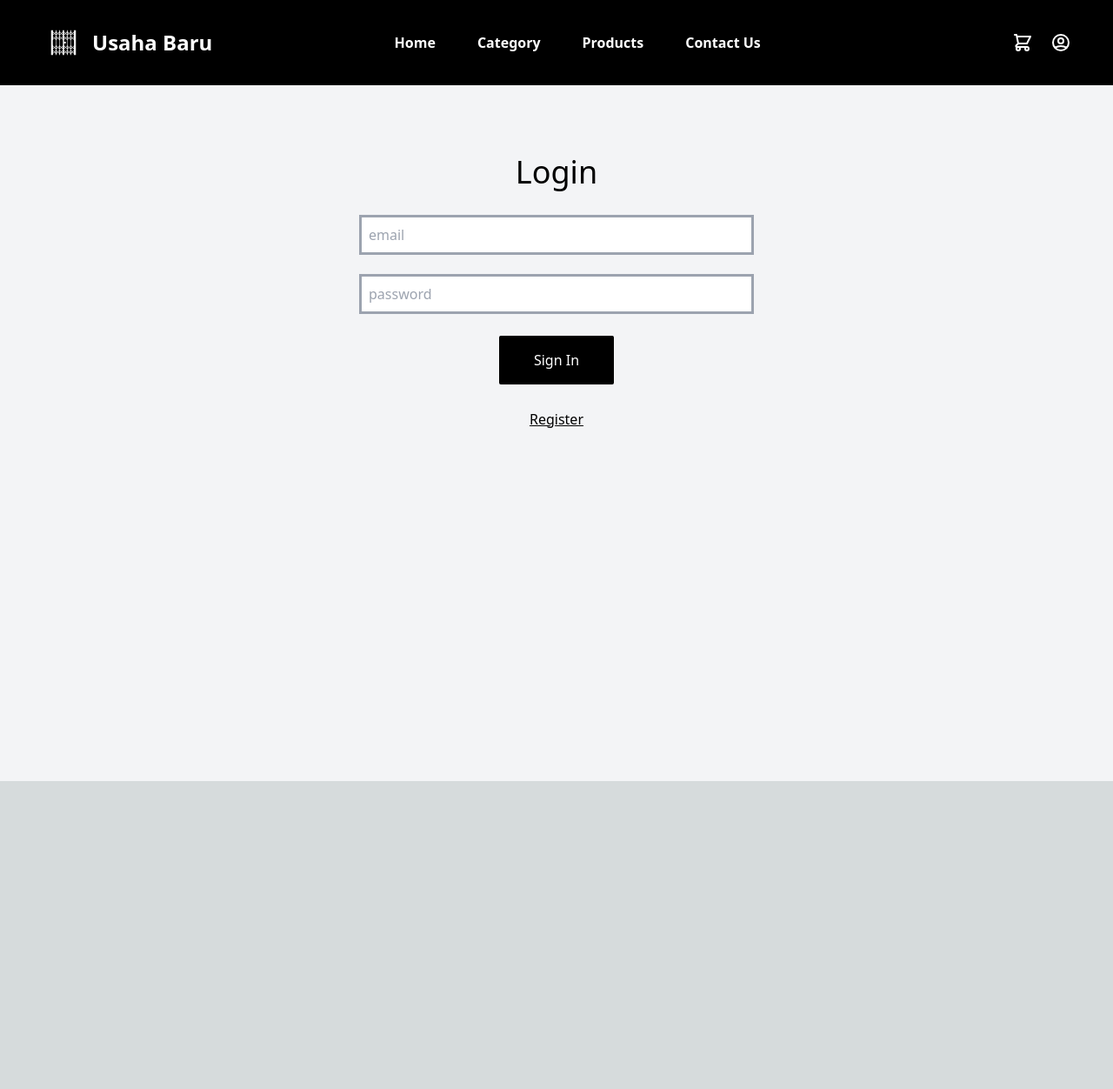
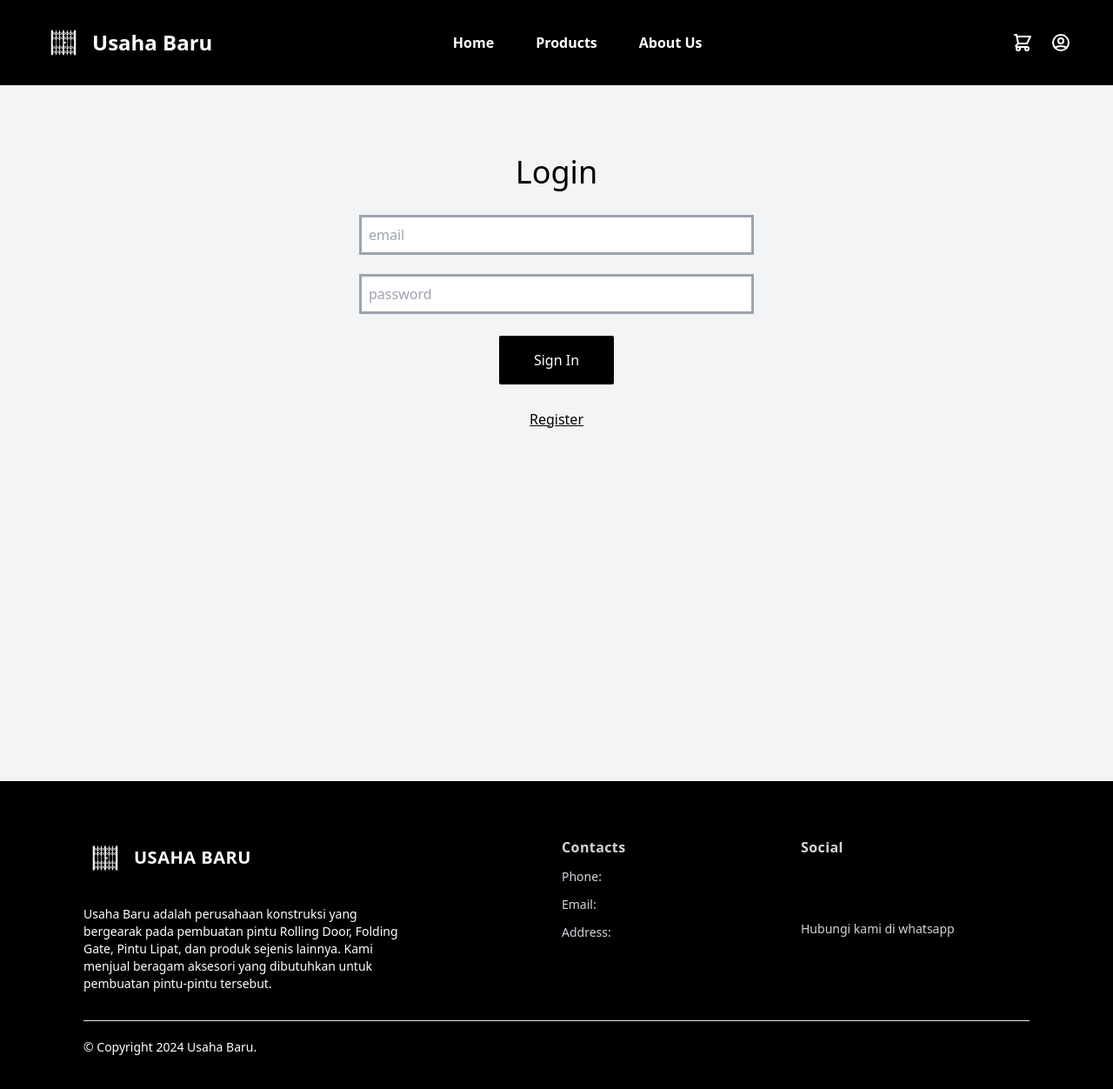
Before and after one commit to vhysxl/Next-Ecommerce, a Next.js app: page /Login in a window 1280 px wide. Shown: the whole page at 87% size. Before the commit the page ends 898 px from the top, so only its background shows below. Built offline with nearby package versions, Linux system fonts and the light colour scheme; no server answers.

Commit message:
added few things

```diff
--- a/pages/Login.jsx
+++ b/pages/Login.jsx
@@ -1,3 +1,4 @@
+import Footer from "./components/Footer"
 import LoginForm from "./components/LoginForm"
 import Navbar from "./components/Navbar"
 
@@ -8,6 +9,11 @@ export default function Login(){
             <Navbar/>
         </header>
             <LoginForm/>
+
+        <footer>
+            <Footer/>
+        </footer>
+
         </>
 
     )
--- a/pages/Product.jsx
+++ b/pages/Product.jsx
@@ -1,5 +1,6 @@
 import Navbar from "./components/Navbar";
 import Catalog from "./components/Catalog";
+import Footer from "./components/Footer";
 
 export default function Product() {
   return (
@@ -10,6 +11,9 @@ export default function Product() {
     <div className="bg-gray-100 p-4">
       <Catalog/>
     </div>
+    <footer>
+      <Footer/>
+    </footer>
     </>
   );
 }
--- a/pages/Register.jsx
+++ b/pages/Register.jsx
@@ -1,3 +1,4 @@
+import Footer from "./components/Footer";
 import Navbar from "./components/Navbar";
 import RegisterForm from "./components/RegisterForm";
 
@@ -8,6 +9,9 @@ export default function Register(){
             <Navbar/>
         </header>
         <RegisterForm/>
+        <footer>
+            <Footer/>
+        </footer>
         </>
 
     )
--- a/pages/components/Catalog.jsx
+++ b/pages/components/Catalog.jsx
@@ -54,7 +54,7 @@ export default function Catalog() {
           <div className="bg-black w-fit p-3 mt-4 mb-2 pt-2">
             <h2 className="text-3xl font-semibold m-4 text-white">{category}</h2>
           </div>
-          <div className="grid grid-cols-1 sm:grid-cols-2 md:grid-cols-3 lg:grid-cols-6 gap-4 pb-10">
+          <div className="grid grid-cols-2 sm:grid-cols-2 md:grid-cols-3 lg:grid-cols-6 gap-4 pb-10">
             {products.map((product) => (
               <div key={product._id} className="bg-white shadow-md rounded-lg">
                 {product.images && product.images.length > 0 && (
--- /dev/null
+++ b/pages/components/Footer.jsx
@@ -0,0 +1,77 @@
+import Image from "next/image";
+import Link from "next/link";
+
+
+export default function Footer() {
+    return (
+        <div className="px-4 pt-16 mx-auto sm:max-w-xl md:max-w-full lg:max-w-screen-xl md:px-24 bg-black">
+        <div className="grid row-gap-6 mb-8 sm:grid-cols-2 md:grid-cols-2 gap-3 lg:grid-cols-4">
+          <div className="sm:col-span-2">
+            <Link href="/" aria-label="Go home" title="Usaha Baru" className="inline-flex items-center">
+              <Image
+                    src="/logo.svg"
+                    alt="Vercel Logo"
+                    className="dark:invert"
+                    width={50}
+                    height={50}
+                    priority
+                  />
+              <span className="ml-2 text-xl font-bold tracking-wide text-white uppercase">Usaha Baru</span>
+            </Link>
+            <div className="mt-6 lg:max-w-sm">
+              <p className="text-sm text-white">
+              Usaha Baru adalah perusahaan konstruksi yang bergearak pada pembuatan pintu Rolling Door, Folding Gate, Pintu Lipat, dan produk sejenis lainnya.
+              Kami menjual beragam aksesori yang dibutuhkan untuk pembuatan pintu-pintu tersebut.
+              </p>
+            </div>
+          </div>
+          <div className="space-y-3 text-sm">
+            <p className="text-base font-bold tracking-wide text-gray-300">Contacts</p>
+            <div className="flex">
+              <p className="mr-1 text-gray-300">Phone:</p>
+              <Link href="tel:850-123-5021" aria-label="Our phone" title="Our phone" className="transition-colors duration-300 text-deep-purple-accent-400 hover:text-deep-purple-800">
+                0852 8233 8904
+              </Link>
+            </div>
+            <div className="flex">
+              <p className="mr-1 text-gray-300">Email:</p>
+              <Link href="mailto:info@lorem.mail" aria-label="Our email" title="Our email" className="transition-colors duration-300 text-deep-purple-accent-400 hover:text-deep-purple-800">
+                UsahaBaru@gmail.com
+              </Link>
+            </div>
+            <div className="flex">
+              <p className="mr-1 text-gray-300">Address:</p>
+              <Link href="https://www.google.com/maps" target="_blank" rel="noopener noreferrer" aria-label="Our address" title="Our address" className="transition-colors duration-300 text-deep-purple-accent-400 hover:text-deep-purple-800">
+                Jl. Ciketin Bayan No 135, Mustika Jaya, Bekasi Timur
+              </Link>
+            </div>
+          </div>
+          <div>
+            <span className="text-base font-bold tracking-wide text-gray-300">Social</span>
+            <div className="mt-4">
+            <Link href="https://wa.me/+62085282338904">
+            <svg
+                    xmlns="http://www.w3.org/2000/svg"
+                    fill="currentColor"
+                    viewBox="0 0 448 512"
+                    class="size-10"
+                    >
+                    <path d="M380.9 97.1C339 55.1 283.2 32 223.9 32c-122.4 0-222 99.6-222 222 0 39.1 10.2 77.3 29.6 111L0 480l117.7-30.9c32.4 17.7 68.9 27 106.1 27h.1c122.3 0 224.1-99.6 224.1-222 0-59.3-25.2-115-67.1-157zm-157 341.6c-33.2 0-65.7-8.9-94-25.7l-6.7-4-69.8 18.3L72 359.2l-4.4-7c-18.5-29.4-28.2-63.3-28.2-98.2 0-101.7 82.8-184.5 184.6-184.5 49.3 0 95.6 19.2 130.4 54.1 34.8 34.9 56.2 81.2 56.1 130.5 0 101.8-84.9 184.6-186.6 184.6zm101.2-138.2c-5.5-2.8-32.8-16.2-37.9-18-5.1-1.9-8.8-2.8-12.5 2.8-3.7 5.6-14.3 18-17.6 21.8-3.2 3.7-6.5 4.2-12 1.4-32.6-16.3-54-29.1-75.5-66-5.7-9.8 5.7-9.1 16.3-30.3 1.8-3.7 .9-6.9-.5-9.7-1.4-2.8-12.5-30.1-17.1-41.2-4.5-10.8-9.1-9.3-12.5-9.5-3.2-.2-6.9-.2-10.6-.2-3.7 0-9.7 1.4-14.8 6.9-5.1 5.6-19.4 19-19.4 46.3 0 27.3 19.9 53.7 22.6 57.4 2.8 3.7 39.1 59.7 94.8 83.8 35.2 15.2 49 16.5 66.6 13.9 10.7-1.6 32.8-13.4 37.4-26.4 4.6-13 4.6-24.1 3.2-26.4-1.3-2.5-5-3.9-10.5-6.6z" />
+            </svg>
+            </Link>
+            </div>
+
+            <p className="mt-4 text-sm text-gray-300">
+              Hubungi kami di whatsapp
+            </p>
+          </div>
+        </div>
+        <div className="flex flex-col-reverse justify-between pt-5 pb-10 border-t lg:flex-row">
+          <p className="text-sm text-white">
+            © Copyright 2024 Usaha Baru.
+          </p>
+
+        </div>
+      </div>
+    );
+  };
--- a/pages/components/LoginForm.jsx
+++ b/pages/components/LoginForm.jsx
@@ -25,7 +25,7 @@ export default function LoginForm() {
 
   return (
     <div className="min-h-screen grid justify-items-center items-baseline pt-20  bg-gray-100 ">
-    <div className="grid gap-5 max-w-md w-full">
+    <div className="grid gap-5 max-w-md w-4/5">
       <label className="text-2xl md:text-4xl pb-3 text-black text-center">Login</label>
       <form onSubmit={handleSubmit} className="grid gap-7">
         <input
--- a/pages/components/Navbar.jsx
+++ b/pages/components/Navbar.jsx
@@ -34,9 +34,8 @@ export default function Navbar() {
               </div>
               <ul className="hidden md:flex pr-20 mx-auto text-center font-semibold font-heading space-x-12">
                 <li><Link className="hover:text-gray-200" href="/">Home</Link></li>
-                <li><Link className="hover:text-gray-200" href="#">Category</Link></li>
                 <li><Link className="hover:text-gray-200" href="/Product">Products</Link></li>
-                <li><Link className="hover:text-gray-200" href="#">Contact Us</Link></li>
+                <li><Link className="hover:text-gray-200" href="/AboutUs">About Us</Link></li>
               </ul>
               <div className="hidden xl:flex lg:flex md:flex items-center space-x-5">
                 <Link className="flex items-center hover:text-gray-200" href="#">
@@ -51,7 +50,7 @@ export default function Navbar() {
                 </Link>
               </div>
               <div className="xl:hidden lg:hidden md:hidden flex items-center">
-                <Link className="mr-6 hover:text-gray-200" href="#">
+                <Link className="mr-6 hover:text-gray-200" href="/Cart">
                   <svg xmlns="http://www.w3.org/2000/svg" className="h-6 w-6" fill="none" viewBox="0 0 24 24" stroke="currentColor">
                     <path strokeLinecap="round" strokeLinejoin="round" strokeWidth="2" d="M3 3h2l.4 2M7 13h10l4-8H5.4M7 13L5.4 5M7 13l-2.293 2.293c-.63.63-.184 1.707.707 1.707H17m0 0a2 2 0 100 4 2 2 0 000-4zm-8 2a2 2 0 11-4 0 2 2 0 014 0z" />
                   </svg>
@@ -61,7 +60,7 @@ export default function Navbar() {
                     <path strokeLinecap="round" strokeLinejoin="round" strokeWidth="2" d="M4 6h16M4 12h16M4 18h16" />
                   </svg>
                 </Link>
-                <Link className="flex items-center mr-6 hover:text-gray-200" href="#">
+                <Link className="flex items-center mr-6 hover:text-gray-200" href="/Login">
                   <svg xmlns="http://www.w3.org/2000/svg" className="h-6 w-6" fill="none" viewBox="0 0 24 24" stroke="currentColor">
                     <path strokeLinecap="round" strokeLinejoin="round" strokeWidth="2" d="M5.121 17.804A13.937 13.937 0 0112 16c2.5 0 4.847.655 6.879 1.804M15 10a3 3 0 11-6 0 3 3 0 016 0zm6 2a9 9 0 11-18 0 9 9 0 0118 0z" />
                   </svg>
@@ -71,9 +70,8 @@ export default function Navbar() {
             {isOpen && (
               <div className="xl:hidden flex flex-col items-center bg-gray-900 text-white w-full py-4">
                 <Link className="hover:text-gray-200 py-2" href="/">Home</Link>
-                <Link className="hover:text-gray-200 py-2" href="#">Category</Link>
                 <Link className="hover:text-gray-200 py-2" href="/Product">Products</Link>
-                <Link className="hover:text-gray-200 py-2" href="#">Contact Us</Link>
+                <Link className="hover:text-gray-200 py-2" href="/AboutUs">About Us</Link>
               </div>
             )}
           </section>
@@ -104,12 +102,11 @@ export default function Navbar() {
             </div>
             <ul className="hidden md:flex pr-20 mx-auto text-center font-semibold font-heading space-x-12">
               <li><Link className="hover:text-gray-200" href="/">Home</Link></li>
-              <li><Link className="hover:text-gray-200" href="#">Category</Link></li>
               <li><Link className="hover:text-gray-200" href="/Product">Products</Link></li>
-              <li><Link className="hover:text-gray-200" href="#">Contact Us</Link></li>
+              <li><Link className="hover:text-gray-200" href="/AboutUs">About Us</Link></li>
             </ul>
             <div className="hidden xl:flex lg:flex md:flex items-center space-x-5">
-              <Link className="flex items-center hover:text-gray-200" href="#">
+              <Link className="flex items-center hover:text-gray-200" href="/Cart">
                 <svg xmlns="http://www.w3.org/2000/svg" className="h-6 w-6" fill="none" viewBox="0 0 24 24" stroke="currentColor">
                   <path strokeLinecap="round" strokeLinejoin="round" strokeWidth="2" d="M3 3h2l.4 2M7 13h10l4-8H5.4M7 13L5.4 5M7 13l-2.293 2.293c-.63.63-.184 1.707.707 1.707H17m0 0a2 2 0 100 4 2 2 0 000-4zm-8 2a2 2 0 11-4 0 2 2 0 014 0z" />
                 </svg>
@@ -121,7 +118,7 @@ export default function Navbar() {
               </Link>
             </div>
             <div className="xl:hidden lg:hidden md:hidden flex items-center">
-              <Link className="mr-6 hover:text-gray-200" href="#">
+              <Link className="mr-6 hover:text-gray-200" href="/Cart">
                 <svg xmlns="http://www.w3.org/2000/svg" className="h-6 w-6" fill="none" viewBox="0 0 24 24" stroke="currentColor">
                   <path strokeLinecap="round" strokeLinejoin="round" strokeWidth="2" d="M3 3h2l.4 2M7 13h10l4-8H5.4M7 13L5.4 5M7 13l-2.293 2.293c-.63.63-.184 1.707.707 1.707H17m0 0a2 2 0 100 4 2 2 0 000-4zm-8 2a2 2 0 11-4 0 2 2 0 014 0z" />
                 </svg>
@@ -131,7 +128,7 @@ export default function Navbar() {
                   <path strokeLinecap="round" strokeLinejoin="round" strokeWidth="2" d="M4 6h16M4 12h16M4 18h16" />
                 </svg>
               </Link>
-              <Link className="flex items-center mr-6 hover:text-gray-200" href="#">
+              <Link className="flex items-center mr-6 hover:text-gray-200" href="/UserInfo">
                 <svg xmlns="http://www.w3.org/2000/svg" className="h-6 w-6" fill="none" viewBox="0 0 24 24" stroke="currentColor">
                   <path strokeLinecap="round" strokeLinejoin="round" strokeWidth="2" d="M5.121 17.804A13.937 13.937 0 0112 16c2.5 0 4.847.655 6.879 1.804M15 10a3 3 0 11-6 0 3 3 0 016 0zm6 2a9 9 0 11-18 0 9 9 0 0118 0z" />
                 </svg>
@@ -141,9 +138,8 @@ export default function Navbar() {
           {isOpen && (
             <div className="xl:hidden flex flex-col items-center bg-gray-900 text-white w-full py-4">
               <Link className="hover:text-gray-200 py-2" href="/">Home</Link>
-              <Link className="hover:text-gray-200 py-2" href="#">Category</Link>
               <Link className="hover:text-gray-200 py-2" href="/Product">Products</Link>
-              <Link className="hover:text-gray-200 py-2" href="#">Contact Us</Link>
+              <Link className="hover:text-gray-200 py-2" href="/AboutUs">About Us</Link>
             </div>
           )}
         </section>
--- a/pages/components/RegisterForm.jsx
+++ b/pages/components/RegisterForm.jsx
@@ -52,7 +52,7 @@ export default function RegisterForm(){
 
       return (
         <div className="grid place-items-baseline justify-items-center pt-20 min-h-screen bg-gray-100 p-5 sm:pb-19">
-          <div className="grid gap-5 max-w-md w-full">
+          <div className="grid gap-5 max-w-md w-4/5">
             <label className="text-2xl sm:text-3xl md:text-4xl pb-3 text-black text-center">Register</label>
             <form onSubmit={handleSubmit} className="grid gap-7">
               <input
```
Also changed, not shown: pages/components/Hero.jsx (added, +43 -0 lines), pages/index.js (+11 -4 lines), public/cover.jpg (added).
